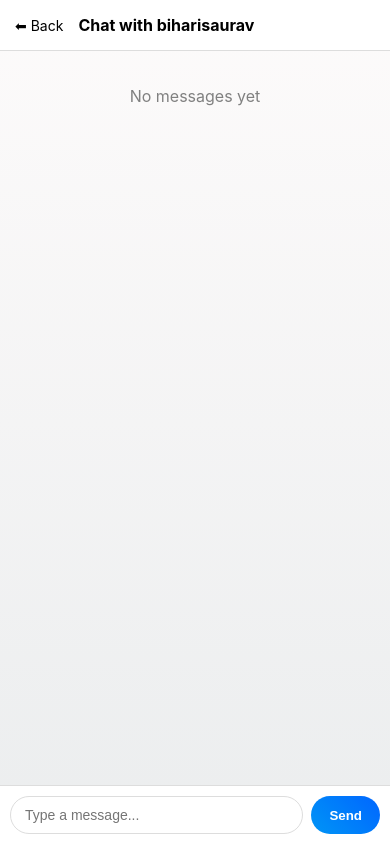
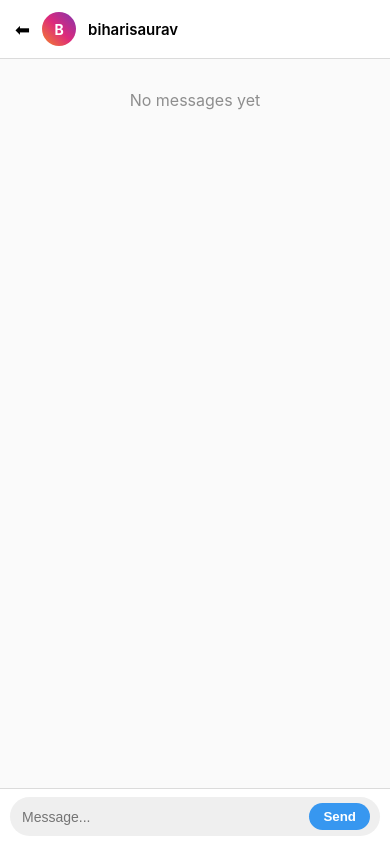
Before and after one commit to sauravraj1410-lab/insta, a Django app: template templates/chat/chat.detail.html in a window 390 px wide. Run offline with Django 5.2, Linux system fonts and the light colour scheme; the template is opened without the code that fills it: values that come from a table or form of the project are taken from there, others are empty; data comes from the database, SQL or seed files in the repository.

Commit message:
Update chat.detail.html

```diff
--- a/templates/chat/chat.detail.html
+++ b/templates/chat/chat.detail.html
@@ -1,7 +1,7 @@
 <!DOCTYPE html>
 <html>
 <head>
-    <title>Chat • {{ other_user.username }}</title>
+    <title>{{ other_user.username }} • Chat</title>
     <meta name="viewport" content="width=device-width, initial-scale=1.0">
 
     <style>
@@ -10,7 +10,7 @@
         body {
             margin: 0;
             font-family: -apple-system, BlinkMacSystemFont, "Segoe UI", Roboto, Arial;
-            background: linear-gradient(to bottom, #fdfbfb, #ebedee);
+            background: #fafafa;
             display: flex;
             flex-direction: column;
             height: 100vh;
@@ -19,115 +19,145 @@
         /* HEADER */
         .chat-header {
             background: white;
-            padding: 15px;
-            border-bottom: 1px solid #ddd;
+            padding: 12px 15px;
+            border-bottom: 1px solid #dbdbdb;
             display: flex;
             align-items: center;
-            gap: 15px;
+            gap: 12px;
             position: sticky;
             top: 0;
             z-index: 10;
         }
 
-        .chat-header a {
+        .back-btn {
             text-decoration: none;
-            font-size: 14px;
+            font-size: 18px;
             color: black;
         }
 
-        .chat-header h3 {
-            margin: 0;
-            font-size: 16px;
+        .avatar {
+            width: 34px;
+            height: 34px;
+            border-radius: 50%;
+            background: linear-gradient(45deg,#f58529,#dd2a7b,#8134af);
+            display: flex;
+            justify-content: center;
+            align-items: center;
+            color: white;
+            font-weight: bold;
+            font-size: 14px;
         }
 
-        /* MESSAGE AREA */
+        .username {
+            font-weight: 600;
+            font-size: 15px;
+        }
+
+        /* CHAT BODY */
         .chat-body {
             flex: 1;
             overflow-y: auto;
             padding: 15px;
+            padding-bottom: 80px; /* space for footer */
             display: flex;
             flex-direction: column;
             gap: 10px;
         }
 
+        .message-wrapper {
+            display: flex;
+            flex-direction: column;
+            max-width: 75%;
+            animation: fadeIn 0.2s ease;
+        }
+
+        @keyframes fadeIn {
+            from { opacity: 0; transform: translateY(5px); }
+            to { opacity: 1; transform: translateY(0); }
+        }
+
+        .sent-wrapper {
+            align-self: flex-end;
+            align-items: flex-end;
+        }
+
+        .received-wrapper {
+            align-self: flex-start;
+            align-items: flex-start;
+        }
+
         .message {
-            max-width: 75%;
             padding: 10px 14px;
-            border-radius: 18px;
+            border-radius: 22px;
             font-size: 14px;
+            line-height: 1.4;
             word-wrap: break-word;
         }
 
         .sent {
-            align-self: flex-end;
-            background: linear-gradient(45deg,#0095f6,#0066ff);
+            background: #3797f0;
             color: white;
-            border-bottom-right-radius: 5px;
         }
 
         .received {
-            align-self: flex-start;
-            background: white;
-            border: 1px solid #ddd;
-            border-bottom-left-radius: 5px;
+            background: #efefef;
+            color: black;
         }
 
-        .sender-name {
+        .seen-status {
             font-size: 11px;
-            font-weight: 600;
-            margin-bottom: 3px;
-            opacity: 0.7;
+            margin-top: 3px;
+            color: #8e8e8e;
         }
 
-        .empty {
-            text-align: center;
-            color: gray;
-            margin-top: 20px;
+        .seen-status.seen {
+            color: #3797f0;
         }
 
-        /* INPUT AREA */
+        /* FOOTER FIXED */
         .chat-footer {
+            position: fixed;
+            bottom: 0;
+            width: 100%;
             background: white;
-            border-top: 1px solid #ddd;
-            padding: 10px;
+            border-top: 1px solid #dbdbdb;
+            padding: 8px 10px;
         }
 
         .chat-form {
             display: flex;
+            align-items: center;
             gap: 8px;
+            background: #efefef;
+            padding: 6px 10px;
+            border-radius: 25px;
         }
 
         .chat-form input {
             flex: 1;
-            padding: 10px 14px;
-            border-radius: 25px;
-            border: 1px solid #ddd;
+            border: none;
+            background: transparent;
+            font-size: 14px;
             outline: none;
-            font-size: 14px;
-        }
-
-        .chat-form input:focus {
-            border-color: #0095f6;
-            box-shadow: 0 0 0 2px rgba(0,149,246,0.2);
         }
 
         .chat-form button {
-            padding: 10px 18px;
-            border-radius: 25px;
+            background: #3797f0;
             border: none;
-            background: linear-gradient(45deg,#0095f6,#0066ff);
             color: white;
             font-weight: 600;
+            padding: 6px 14px;
+            border-radius: 20px;
             cursor: pointer;
             transition: 0.2s;
         }
 
         .chat-form button:hover {
-            transform: scale(1.05);
+            background: #1877f2;
         }
 
         @media (max-width: 480px) {
-            .message {
+            .message-wrapper {
                 max-width: 85%;
             }
         }
@@ -139,22 +169,48 @@
 
 <!-- HEADER -->
 <div class="chat-header">
-    <a href="/chat/">⬅ Back</a>
-    <h3>Chat with {{ other_user.username }}</h3>
+    <a href="/chat/" class="back-btn">⬅</a>
+    <div class="avatar">
+        {{ other_user.username|first|upper }}
+    </div>
+    <div class="username">
+        {{ other_user.username }}
+    </div>
 </div>
 
 <!-- MESSAGES -->
 <div class="chat-body">
 
 {% for msg in messages %}
-    <div class="message {% if msg.sender == request.user %}sent{% else %}received{% endif %}">
-        {% if msg.sender != request.user %}
-            <div class="sender-name">{{ msg.sender.username }}</div>
+    <div class="message-wrapper
+        {% if msg.sender == request.user %}
+            sent-wrapper
+        {% else %}
+            received-wrapper
+        {% endif %}">
+
+        <div class="message
+            {% if msg.sender == request.user %}
+                sent
+            {% else %}
+                received
+            {% endif %}">
+            {{ msg.text }}
+        </div>
+
+        {% if msg.sender == request.user %}
+            <div class="seen-status {% if msg.is_seen %}seen{% endif %}">
+                {% if msg.is_seen %}
+                    Seen
+                {% else %}
+                    Sent
+                {% endif %}
+            </div>
         {% endif %}
-        {{ msg.text }}
     </div>
+
 {% empty %}
-    <p class="empty">No messages yet</p>
+    <p style="text-align:center;color:#8e8e8e;">No messages yet</p>
 {% endfor %}
 
 </div>
@@ -163,7 +219,7 @@
 <div class="chat-footer">
     <form method="POST" class="chat-form">
         {% csrf_token %}
-        <input type="text" name="text" placeholder="Type a message..." required>
+        <input type="text" name="message" placeholder="Message..." required>
         <button type="submit">Send</button>
     </form>
 </div>
```
